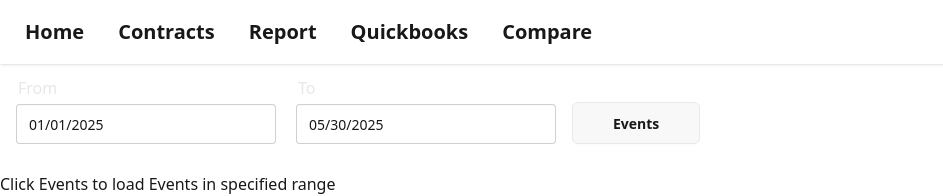
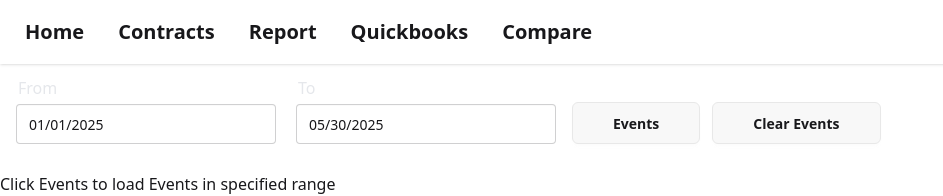
Before and after one commit to NathnelF/DefrFrontend, a SvelteKit app: page /report in a window 1280 px wide. Shown: the top 196 px of the page, without its empty margins (0-943 px from the left). Built offline with nearby package versions, Linux system fonts and the light colour scheme.

Commit message:
added clear events to report page

```diff
--- a/src/routes/+layout.svelte
+++ b/src/routes/+layout.svelte
@@ -9,7 +9,7 @@
 	<a class="btn btn-ghost text-xl" href="/contracts">Contracts</a>
 	<a class="btn btn-ghost text-xl" href="/report">Report</a>
 	<a class="btn btn-ghost text-xl" href="/quickbooks">Quickbooks</a>
-	<a class="btn btn-ghost text-xl" href="/quickbooks">Compare</a>
+	<a class="btn btn-ghost text-xl" href="/compare">Compare</a>
 </div>
 
 
--- /dev/null
+++ b/src/routes/compare/+page.svelte
@@ -0,0 +1,5 @@
+<script>
+
+</script>
+
+<p>Hello</p>
--- a/src/routes/report/+page.svelte
+++ b/src/routes/report/+page.svelte
@@ -42,12 +42,18 @@
       )
     }
 
+    function clearEvents(){
+      events = []
+      found = false
+    }
+
 </script>
 
 <div class="flex items-center mb-4">
   <Flatpickr id={"start-date"} label="From" bind:value={startDate}/>
   <Flatpickr id={"end-date"} label="To" bind:value={endDate}/>
   <button class="btn mt-6.5 ml-3 px-10 py-5 rounded-md" onclick={loadEventsByDate}>Events</button>
+  <button class="btn mt-6.5 ml-3 px-10 py-5 rounded-md" onclick={clearEvents}>Clear Events</button>
 </div>
 
 {#if loadError}
```
